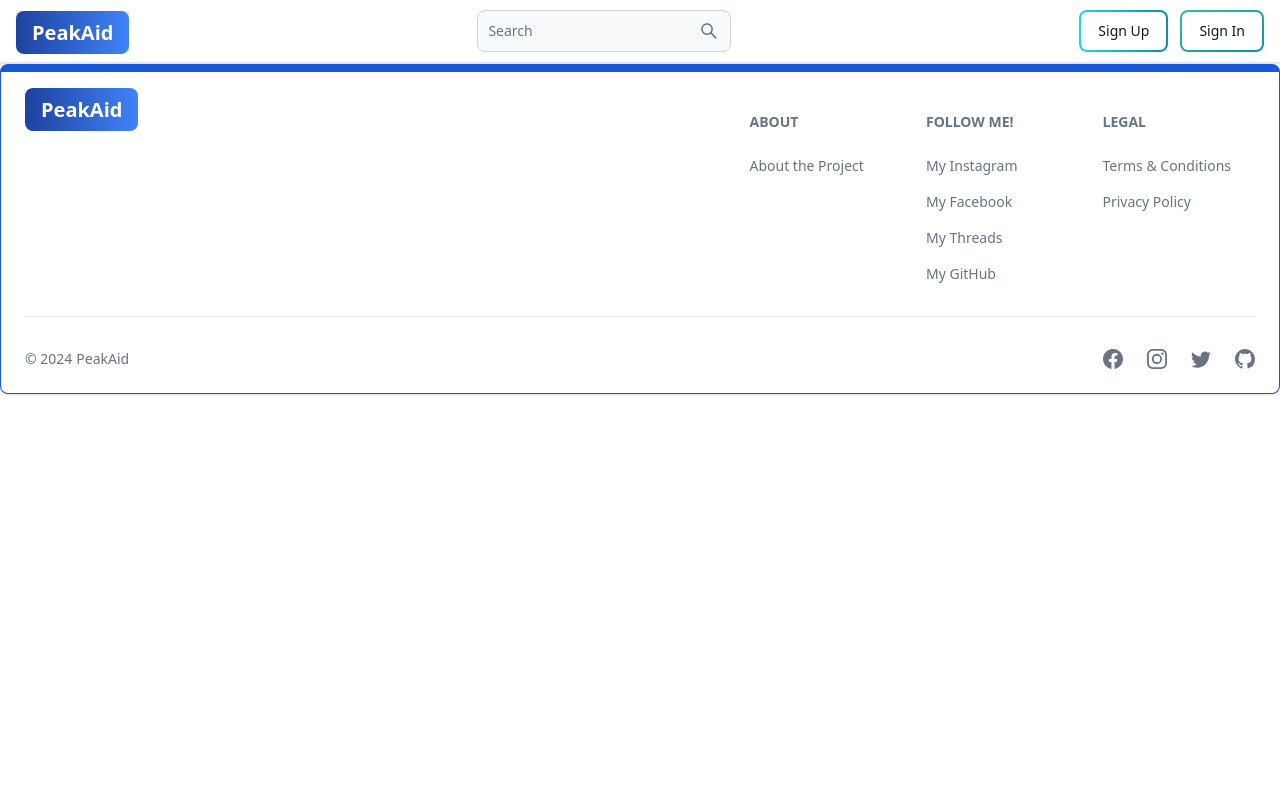
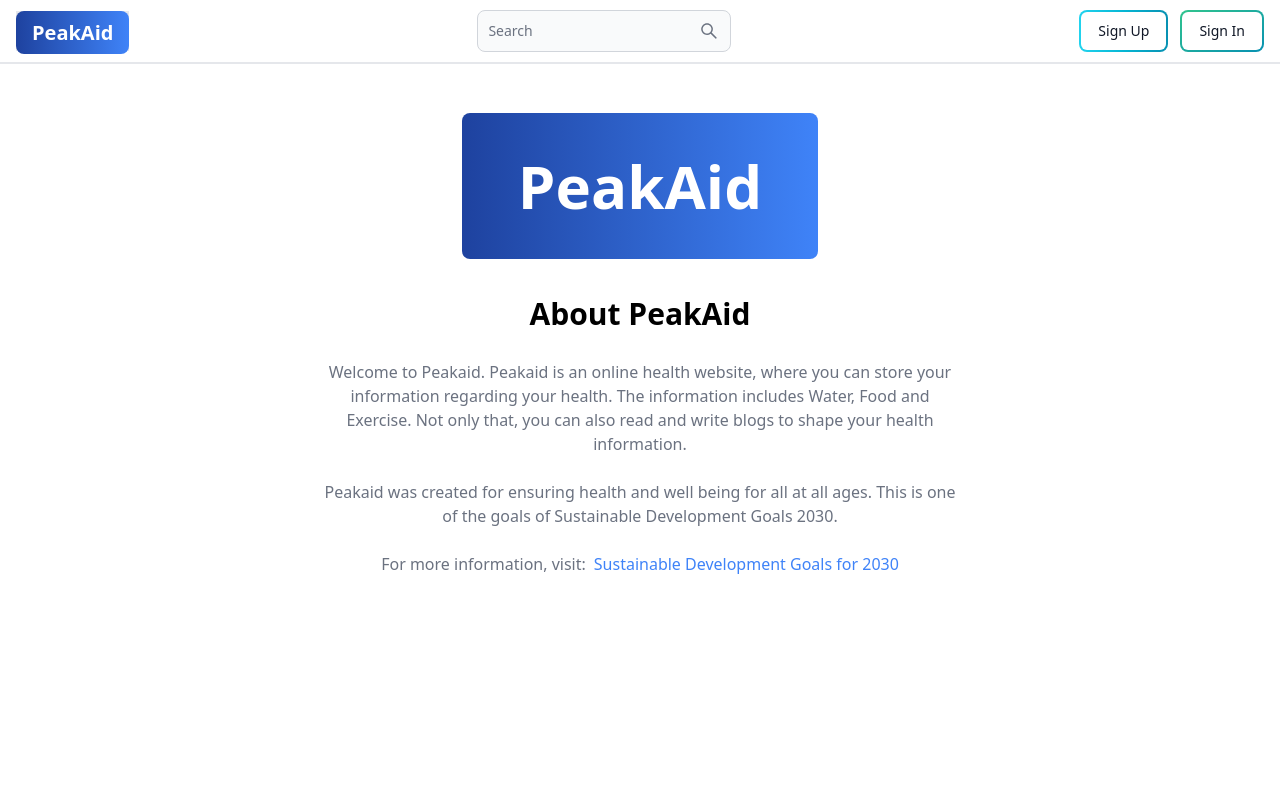
Before and after one commit to temal07/PeakAid, a React (Vite) app in the folder client/: page /about in a window 1280 px wide. Shown: the top 800 px of the page. Built offline with nearby package versions, Linux system fonts and the light colour scheme; no server answers; a web font is replaced by a local one.

Commit message:
Add the About page and finish the project

```diff
--- a/client/src/App.jsx
+++ b/client/src/App.jsx
@@ -20,6 +20,7 @@ import ViewAllFood from './components/ViewAllFood';
 import UpdateFood from './pages/UpdateFood';
 import ViewAllActivities from './components/ViewAllActivities';
 import UpdateActivity from './pages/UpdateActivity';
+import About from './pages/About';
 
 export default function App() {
   return (
@@ -29,6 +30,7 @@ export default function App() {
         <Route path='/' element={<Home />} />
         <Route path='/sign-in' element={<SignIn/>} />
         <Route path='/sign-up' element={<SignUp />} />
+        <Route path='/about' element={<About />} />
         <Route path='/profile/:id' element={<Profile />} />
         <Route path='/nutritions' element={<Nutritions />}>
           <Route path='water/:id' element={<Water />} />
--- a/client/src/components/Footer.jsx
+++ b/client/src/components/Footer.jsx
@@ -19,7 +19,7 @@ export default function FooterComp() {
                         <Footer.Title title='About'  className='mt-4'/>
                         <Footer.LinkGroup col>
                             <Footer.Link
-                                href='#'
+                                href='/about'
                                 rel='noopener noreferrer'
                             >
                                 About the Project
--- /dev/null
+++ b/client/src/pages/About.jsx
@@ -0,0 +1,35 @@
+import React from 'react'
+import { Link } from 'react-router-dom'
+
+export default function About() {
+  return (
+    <div className='min-h-screen flex mt-10 justify-center'>
+      <div className='max-w-2xl mx-auto p-3 text-center'>
+        <div className='mt-10'>
+          <span className='px-14 py-8 font-semibold text-white bg-gradient-to-r from-blue-800 to-blue-500 rounded-lg text-6xl'>PeakAid</span>
+          <h1 className='text-3xl mt-20 font font-semibold text-center my-7'>
+            About PeakAid
+          </h1>
+          <div className='text-md text-gray-500 flex flex-col gap-6'>
+            <p>
+              Welcome to Peakaid. Peakaid is an online health website, where you
+              can store your information regarding your health.
+              The information includes Water, Food and Exercise. Not only that, you can
+              also read and write blogs to shape your health information.
+            </p>
+            <p>
+              Peakaid was created for ensuring health and well being for all at all ages.
+              This is one of the goals of Sustainable Development Goals 2030.
+            </p>
+            <p>
+                For more information, visit:
+                <Link to={'https://sdgs.un.org/2030agenda'} className='pl-2 text-blue-500'>
+                    Sustainable Development Goals for 2030
+                </Link>
+            </p>
+          </div>
+        </div>
+      </div>
+    </div>
+  )
+}
```
